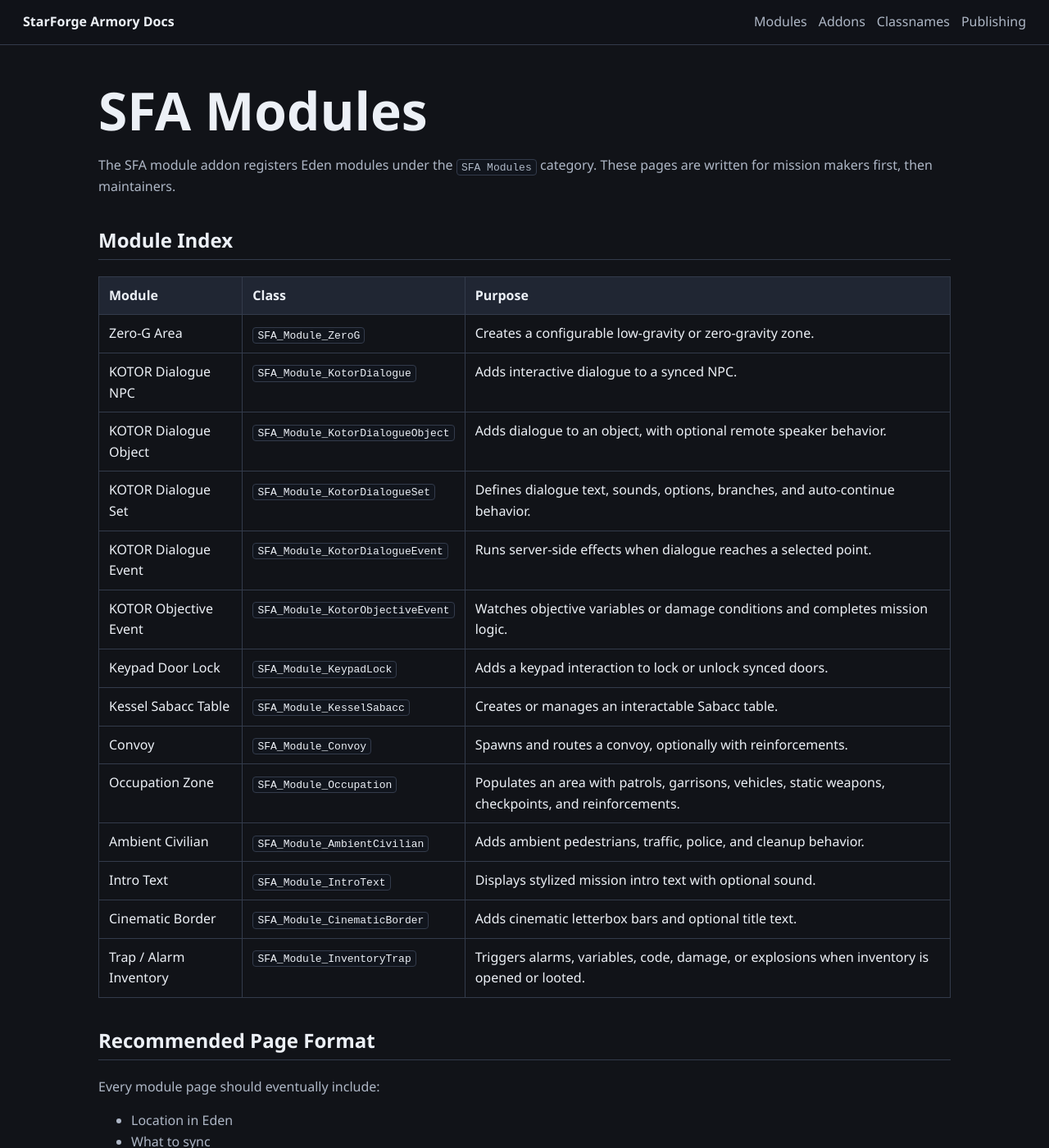
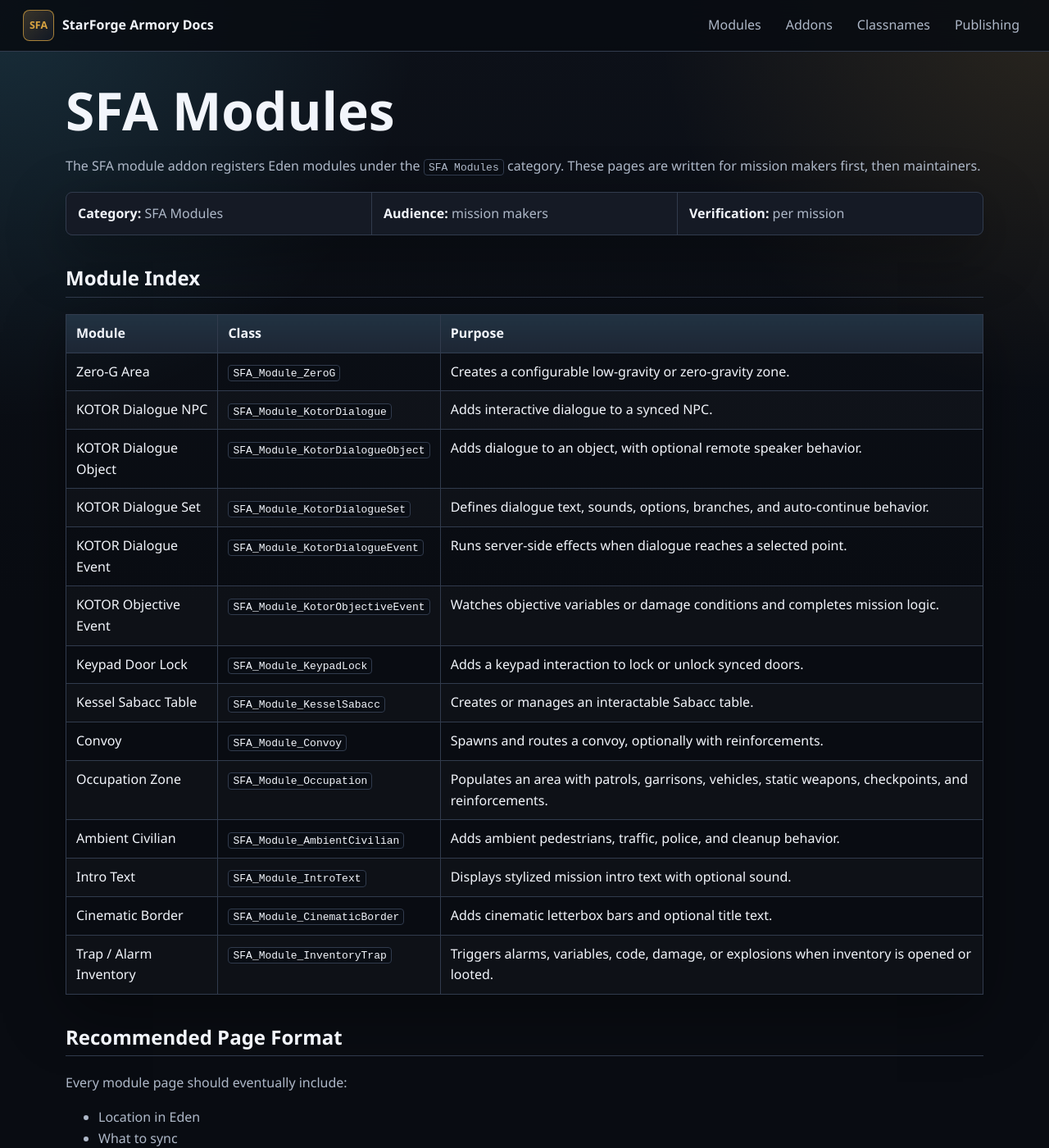
Before and after one commit to StarForgeDev/SFA_Documentation, a Jekyll site: the page built from modules/index.md, in a window 1280 px wide and 1400 px high. Shown: the whole window at 82% size. Built offline with Jekyll 4.4.1, drawn with Linux system fonts in a browser that asks for light colours; some of the changed text lies outside the part shown.

Commit message:
Add StarForge documentation visual styling

```diff
--- a/_layouts/default.html
+++ b/_layouts/default.html
@@ -9,7 +9,10 @@
   </head>
   <body>
     <header class="site-header">
-      <a class="brand" href="{{ '/' | relative_url }}">StarForge Armory Docs</a>
+      <a class="brand" href="{{ '/' | relative_url }}">
+        <span class="brand-mark">SFA</span>
+        <span>StarForge Armory Docs</span>
+      </a>
       <nav aria-label="Main navigation">
         <a href="{{ '/modules/' | relative_url }}">Modules</a>
         <a href="{{ '/addons/' | relative_url }}">Addons</a>
@@ -21,7 +24,8 @@
       {{ content }}
     </main>
     <footer class="site-footer">
-      <span>StarForge Armory documentation draft. Verify gameplay behavior in Arma before treating runtime notes as final.</span>
+      <span>StarForge Armory documentation draft.</span>
+      <span>Source notes are separate from Arma runtime verification.</span>
     </footer>
   </body>
 </html>
--- a/assets/css/style.css
+++ b/assets/css/style.css
@@ -1,14 +1,17 @@
 :root {
   color-scheme: dark;
-  --bg: #111318;
-  --panel: #191d25;
-  --panel-2: #202633;
-  --text: #ecf0f6;
-  --muted: #aeb7c6;
-  --line: #333b4b;
-  --accent: #e4b85b;
-  --accent-2: #7ac7d8;
-  --code: #11151d;
+  --bg: #090c12;
+  --panel: #141923;
+  --panel-2: #1d2634;
+  --text: #f2f5fb;
+  --muted: #aeb8c8;
+  --line: #313b4d;
+  --line-strong: #536172;
+  --accent: #d9a441;
+  --accent-2: #54c5e8;
+  --accent-3: #f06155;
+  --code: #090d14;
+  --shadow: 0 22px 70px rgba(0, 0, 0, 0.38);
 }
 
 * {
@@ -17,7 +20,10 @@
 
 body {
   margin: 0;
-  background: var(--bg);
+  background:
+    radial-gradient(circle at top left, rgba(84, 197, 232, 0.16), transparent 32rem),
+    radial-gradient(circle at top right, rgba(217, 164, 65, 0.14), transparent 30rem),
+    linear-gradient(180deg, #0d1119 0%, var(--bg) 46rem);
   color: var(--text);
   font-family: "Segoe UI", Arial, sans-serif;
   line-height: 1.6;
@@ -25,6 +31,7 @@ body {
 
 a {
   color: var(--accent-2);
+  text-underline-offset: 0.18em;
 }
 
 .site-header {
@@ -35,15 +42,34 @@ a {
   gap: 24px;
   align-items: center;
   justify-content: space-between;
-  padding: 14px 28px;
+  padding: 12px 28px;
   border-bottom: 1px solid var(--line);
-  background: rgba(17, 19, 24, 0.96);
+  background: rgba(9, 12, 18, 0.88);
+  backdrop-filter: blur(16px);
 }
 
 .brand {
+  display: inline-flex;
+  gap: 10px;
+  align-items: center;
   color: var(--text);
   font-weight: 700;
   text-decoration: none;
+}
+
+.brand-mark {
+  display: inline-grid;
+  place-items: center;
+  width: 38px;
+  height: 38px;
+  border: 1px solid rgba(217, 164, 65, 0.72);
+  border-radius: 8px;
+  background:
+    linear-gradient(135deg, rgba(217, 164, 65, 0.2), transparent),
+    #111824;
+  color: var(--accent);
+  font-size: 0.78rem;
+  letter-spacing: 0;
 }
 
 nav {
@@ -53,21 +79,28 @@ nav {
 }
 
 nav a {
+  border-radius: 6px;
   color: var(--muted);
+  padding: 6px 8px;
   text-decoration: none;
 }
 
 nav a:hover {
+  background: rgba(84, 197, 232, 0.08);
   color: var(--text);
 }
 
 .page {
-  width: min(1040px, calc(100% - 32px));
+  width: min(1120px, calc(100% - 32px));
   margin: 0 auto;
-  padding: 42px 0 64px;
+  padding: 34px 0 72px;
 }
 
 .site-footer {
+  display: flex;
+  flex-wrap: wrap;
+  gap: 10px 18px;
+  justify-content: center;
   border-top: 1px solid var(--line);
   color: var(--muted);
   padding: 24px 28px;
@@ -83,12 +116,14 @@ h3 {
 h1 {
   font-size: clamp(2rem, 5vw, 4rem);
   margin: 0 0 12px;
+  max-width: 12ch;
 }
 
 h2 {
   margin-top: 38px;
   border-bottom: 1px solid var(--line);
   padding-bottom: 8px;
+  color: var(--text);
 }
 
 h3 {
@@ -98,6 +133,12 @@ h3 {
 p,
 li {
   color: var(--muted);
+}
+
+.lead {
+  max-width: 58ch;
+  color: #d7deea;
+  font-size: 1.14rem;
 }
 
 strong {
@@ -128,6 +169,7 @@ table {
   width: 100%;
   border-collapse: collapse;
   margin: 20px 0;
+  box-shadow: var(--shadow);
 }
 
 th,
@@ -138,9 +180,15 @@ td {
 }
 
 th {
-  background: var(--panel-2);
+  background:
+    linear-gradient(180deg, rgba(84, 197, 232, 0.08), transparent),
+    var(--panel-2);
   color: var(--text);
   text-align: left;
+}
+
+tr:nth-child(even) td {
+  background: rgba(255, 255, 255, 0.018);
 }
 
 blockquote {
@@ -151,22 +199,161 @@ blockquote {
   color: var(--muted);
 }
 
+.hero {
+  position: relative;
+  display: grid;
+  grid-template-columns: minmax(0, 1fr);
+  min-height: 520px;
+  margin-bottom: 22px;
+  overflow: hidden;
+  border: 1px solid var(--line);
+  border-radius: 8px;
+  background:
+    linear-gradient(90deg, rgba(9, 12, 18, 0.98) 0%, rgba(9, 12, 18, 0.84) 44%, rgba(9, 12, 18, 0.56) 100%),
+    radial-gradient(circle at 76% 18%, rgba(84, 197, 232, 0.24), transparent 22rem),
+    radial-gradient(circle at 52% 88%, rgba(217, 164, 65, 0.2), transparent 24rem),
+    var(--panel);
+  box-shadow: var(--shadow);
+}
+
+.hero::before {
+  content: "";
+  position: absolute;
+  inset: 0;
+  pointer-events: none;
+  background:
+    linear-gradient(rgba(255, 255, 255, 0.035) 1px, transparent 1px),
+    linear-gradient(90deg, rgba(255, 255, 255, 0.035) 1px, transparent 1px);
+  background-size: 48px 48px;
+  mask-image: linear-gradient(90deg, rgba(0, 0, 0, 0.35), transparent 80%);
+}
+
+.hero-copy {
+  position: relative;
+  z-index: 2;
+  display: grid;
+  align-content: center;
+  max-width: 650px;
+  padding: clamp(28px, 6vw, 70px);
+}
+
+.hero-visual {
+  position: absolute;
+  inset: auto 0 0 auto;
+  width: min(100%, 960px);
+  opacity: 0.76;
+  transform: translate(6%, 4%);
+}
+
+.hero-visual img {
+  display: block;
+  width: 100%;
+  height: auto;
+}
+
+.eyebrow,
+.card-kicker {
+  color: var(--accent);
+  font-size: 0.78rem;
+  font-weight: 700;
+  letter-spacing: 0;
+  text-transform: uppercase;
+}
+
+.hero-actions {
+  display: flex;
+  flex-wrap: wrap;
+  gap: 12px;
+  margin-top: 16px;
+}
+
+.button {
+  display: inline-flex;
+  align-items: center;
+  justify-content: center;
+  min-height: 42px;
+  border: 1px solid var(--line-strong);
+  border-radius: 8px;
+  background: rgba(255, 255, 255, 0.04);
+  color: var(--text);
+  padding: 0 16px;
+  text-decoration: none;
+}
+
+.button:hover {
+  border-color: var(--accent-2);
+  background: rgba(84, 197, 232, 0.1);
+}
+
+.button.primary {
+  border-color: rgba(217, 164, 65, 0.72);
+  background:
+    linear-gradient(135deg, rgba(217, 164, 65, 0.28), rgba(217, 164, 65, 0.08)),
+    #171d27;
+}
+
+.status-strip {
+  display: grid;
+  grid-template-columns: repeat(4, minmax(0, 1fr));
+  gap: 1px;
+  margin: 18px 0 26px;
+  overflow: hidden;
+  border: 1px solid var(--line);
+  border-radius: 8px;
+  background: var(--line);
+  box-shadow: var(--shadow);
+}
+
+.status-strip span {
+  min-width: 0;
+  background: rgba(20, 25, 35, 0.94);
+  color: var(--muted);
+  padding: 13px 14px;
+}
+
+.status-strip.compact {
+  grid-template-columns: repeat(3, minmax(0, 1fr));
+}
+
 .grid {
   display: grid;
   grid-template-columns: repeat(auto-fit, minmax(240px, 1fr));
   gap: 16px;
-  margin: 24px 0;
+  margin: 26px 0;
 }
 
 .card {
+  position: relative;
+  overflow: hidden;
   border: 1px solid var(--line);
   border-radius: 8px;
-  padding: 18px;
-  background: var(--panel);
+  padding: 20px;
+  background:
+    linear-gradient(180deg, rgba(84, 197, 232, 0.06), transparent 48%),
+    var(--panel);
+  box-shadow: var(--shadow);
+}
+
+.card::after {
+  content: "";
+  position: absolute;
+  inset: 0;
+  pointer-events: none;
+  border-top: 2px solid rgba(217, 164, 65, 0.65);
 }
 
 .card h3 {
-  margin-top: 0;
+  margin: 8px 0 10px;
+}
+
+.card-link {
+  font-weight: 700;
+  text-decoration: none;
+}
+
+.card-link::after {
+  content: " >";
+  color: var(--accent);
 }
 
 @media (max-width: 720px) {
@@ -174,4 +361,25 @@ blockquote {
     align-items: flex-start;
     flex-direction: column;
   }
+
+  .hero {
+    min-height: 560px;
+  }
+
+  .hero-visual {
+    width: 860px;
+    max-width: none;
+    opacity: 0.48;
+    transform: translate(20%, 2%);
+  }
+
+  .status-strip,
+  .status-strip.compact {
+    grid-template-columns: 1fr;
+  }
+
+  table {
+    display: block;
+    overflow-x: auto;
+  }
 }
--- a/modules/index.md
+++ b/modules/index.md
@@ -5,6 +5,12 @@ title: Modules
 # SFA Modules
 
 The SFA module addon registers Eden modules under the `SFA Modules` category. These pages are written for mission makers first, then maintainers.
+
+<div class="status-strip compact">
+  <span><strong>Category:</strong> SFA Modules</span>
+  <span><strong>Audience:</strong> mission makers</span>
+  <span><strong>Verification:</strong> per mission</span>
+</div>
 
 ## Module Index
 
```
Also changed, not shown: index.md (+26 -7 lines), 1 other file.
